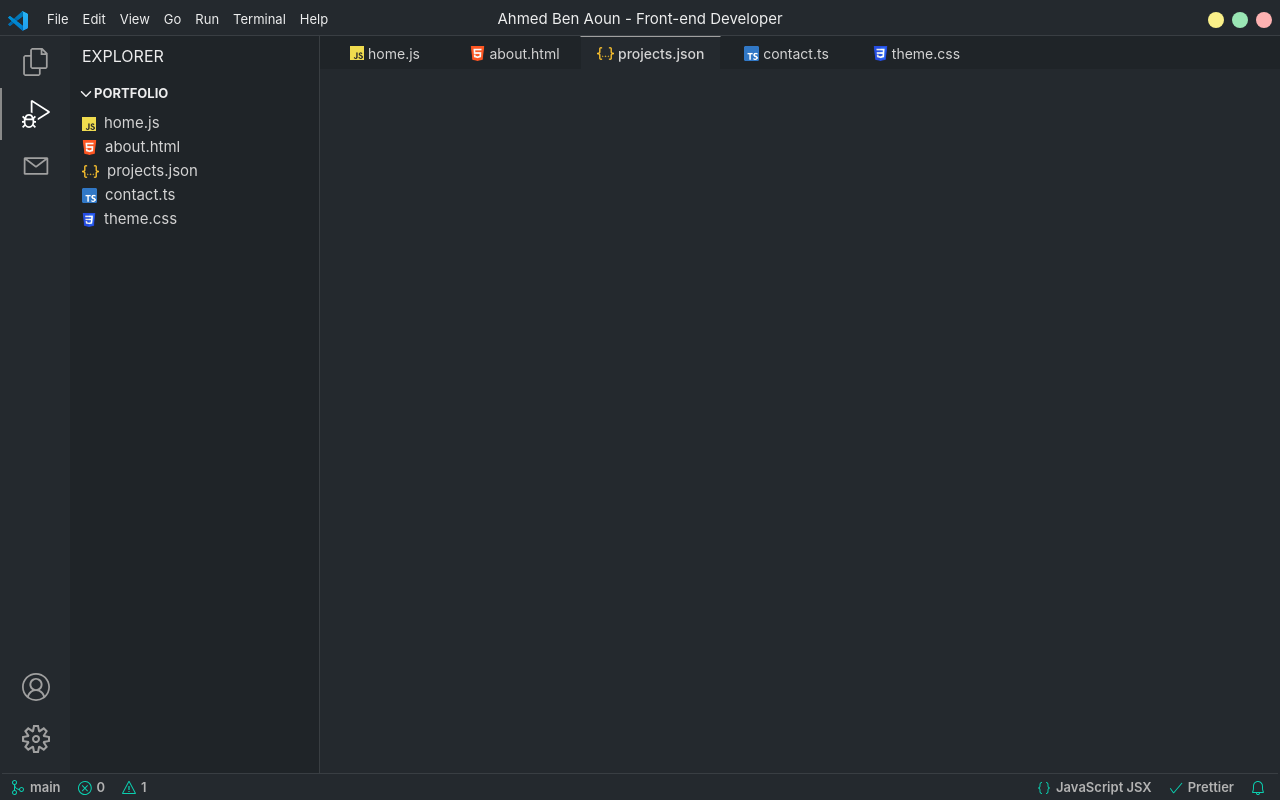
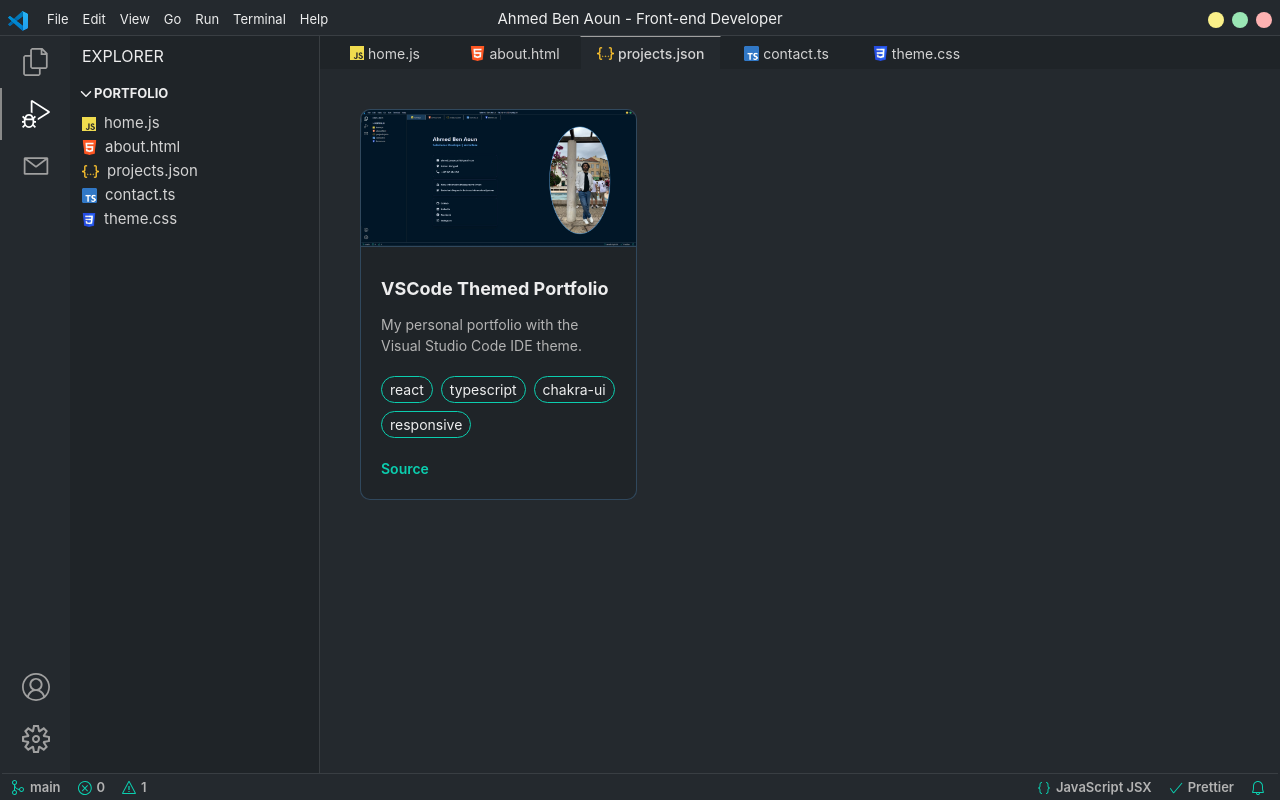
Before and after one commit to ahmeedaoun/vscode-based-portfolio-main, a React (Vite) app: page /projects in a window 1280 px wide. Built offline with nearby package versions, Linux system fonts and the light colour scheme.

Commit message:
added project

```diff
--- a/public/data/projects.ts
+++ b/public/data/projects.ts
@@ -1,3 +1,11 @@
 export const projects = [
 
+    {
+    ImageURL: "/assets/project-vscode.jpg",
+    Title: "VSCode Themed Portfolio",
+    Description: "My personal portfolio with the Visual Studio Code IDE theme.",
+    Technologies: ["react", "typescript", "chakra-ui", "responsive"],
+    Source: "https://github.com/ahmeedaoun/vscode-based-portfolio-main",
+    Demo: "",
+  },
     ];
```
Also changed, not shown: public/assets/project-vscode.jpg (added).
